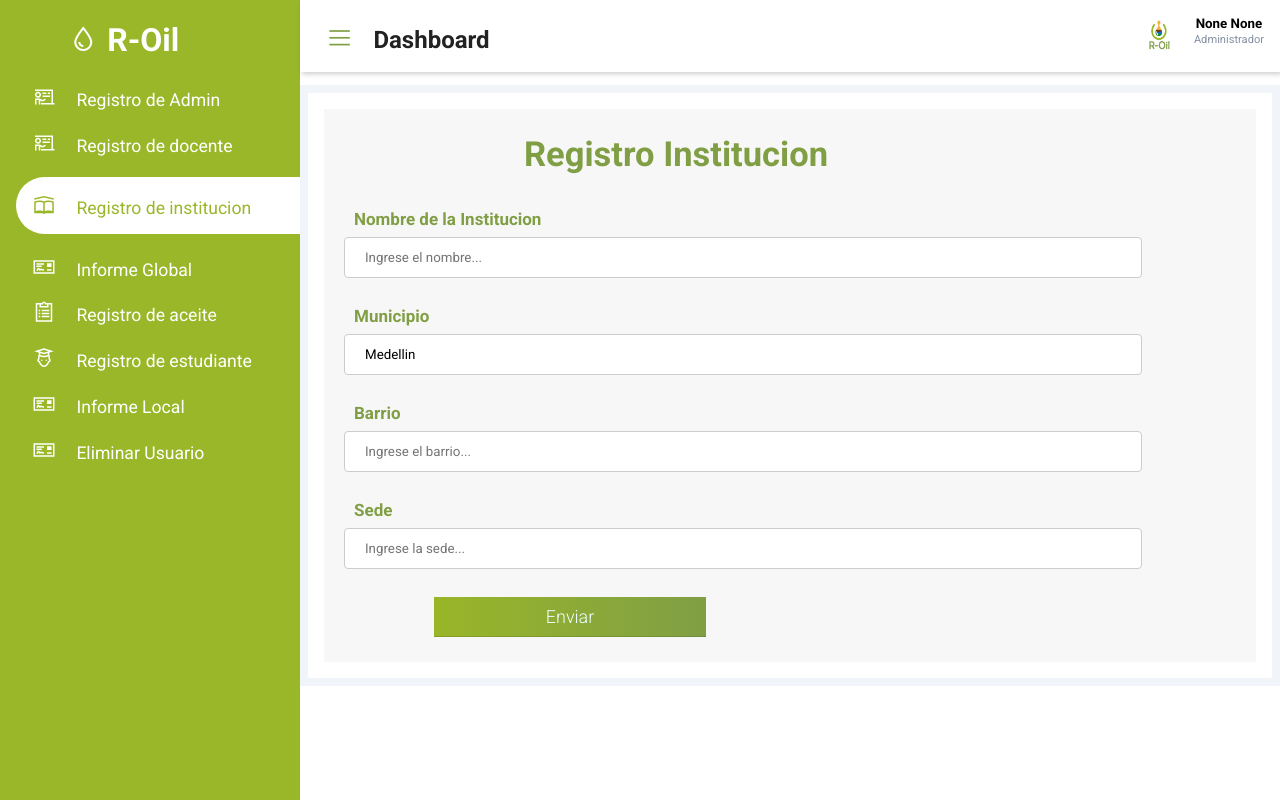
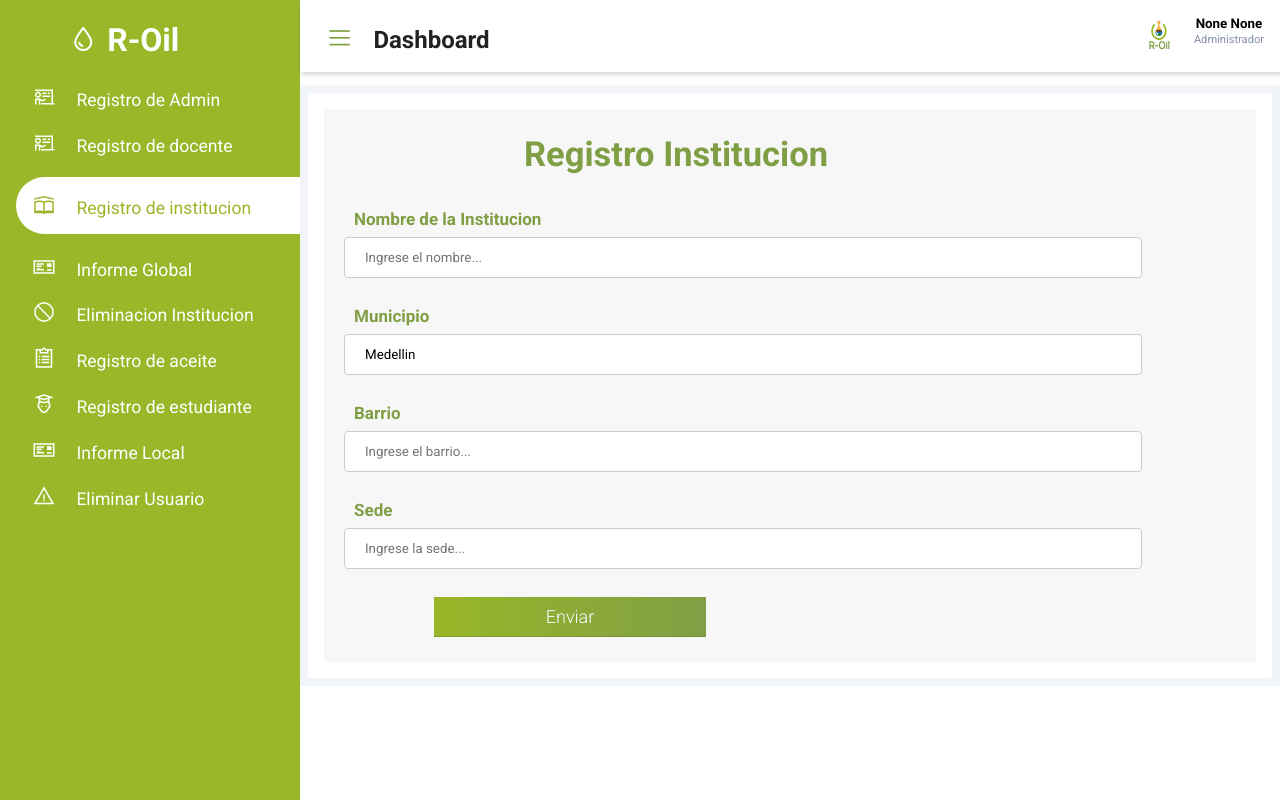
Before and after one commit to dgomezc1/R-Oil, a Django app: page /institucion/registroinst/ in a window 1280 px wide. Run offline with Django 3.2, Linux system fonts and the light colour scheme; a user stored in the database is signed in; data comes from the database, SQL or seed files in the repository; both versions use the stored data as it was after the commit; some libraries are stand-ins or nearby versions.

Commit message:
Creacion de opcion para eliminar insituciones

```diff
--- a/Roil/templates/index1.html
+++ b/Roil/templates/index1.html
@@ -36,6 +36,10 @@
 					<a href="{% url 'informe global' %}" class="{% if request.path == '/informes/global/' %}active{% endif %}"><span class="las la-money-check"></span>
 					<span>Informe Global</span></a>
 				</li>
+				<li>
+					<a href="{% url 'eliminacion_inst' %}" class="{% if request.path == '/institucion/eliminacionInst/' %}active{% endif %}"><span class="las la-ban"></span>
+					<span>Eliminacion Institucion</span></a>
+				</li>
 				{% endif %}
 				{% if user.admin_docente or user.admin_proyecto %}
 				<li>
@@ -51,7 +55,7 @@
 					<span>Informe Local</span></a>
 				</li>
 				<li>
-					<a href="{% url 'eliminar_usuario' %}" class="{% if request.path == '/home/eliminacionUsuario/' %}active{% endif %}"><span class="las la-money-check"></span>
+					<a href="{% url 'eliminar_usuario' %}" class="{% if request.path == '/home/eliminacionUsuario/' %}active{% endif %}"><span class="las la-exclamation-triangle"></span>
 					<span>Eliminar Usuario</span></a>
 				</li>
 				{% endif %}
--- a/instituciones/urls.py
+++ b/instituciones/urls.py
@@ -5,4 +5,5 @@ from . import views
 
 urlpatterns = [
     path('registroinst/', views.registro_institucion.as_view(), name='registro_institucion'),
+    path('eliminacionInst/', views.eliminacion_institucion.as_view(), name="eliminacion_inst"),
 ]
--- a/instituciones/views.py
+++ b/instituciones/views.py
@@ -4,6 +4,7 @@ from django.views.generic.edit import CreateView
 from django.contrib.auth.mixins import LoginRequiredMixin
 from django.core import management
 from django.contrib import messages
+from django.views import View
 
 # Models
 from instituciones.models import Institucion
@@ -30,3 +31,25 @@ class registro_institucion(LoginRequiredMixin,permisos_institucion_docentes,Crea
             return render(request, self.template_name, {'form':FormularioInstitucion})
         else:
             return render(request, self.template_name, {'form':form})
+
+class eliminacion_institucion(LoginRequiredMixin,permisos_institucion_docentes,View):
+    template_name = "eliminacion/eliminacion_inst.html"
+
+    def get_context_data(self, **kwargs):
+        contex =  super().get_context_data(**kwargs)
+        contex['lista'] = op_insituticion = Institucion.objects.all()
+        return contex
+
+    def get(self, request, *args, **kwargs):
+        op_institucion = Institucion.objects.all()
+        return render(request, self.template_name, {'lista': op_institucion})
+
+    def post(self, request, *args, **kwargs):
+        op_institucion = Institucion.objects.all()
+        if request.user.admin_proyecto:
+            Institucion.objects.get(nombre= request.POST.get("state")).delete()
+            messages.success(request, "Eliminacion de institucion exitosa")
+            return render(request, self.template_name, {'lista': op_institucion})
+        else:
+            messages.error(request, "No tiene los permisos necesarios")
+            return render(request, self.template_name, {'lista': op_institucion})
```
Also changed, not shown: Roil/templates/eliminacion/eliminacion_inst.html (added, +49 -0 lines), db.sqlite3.
